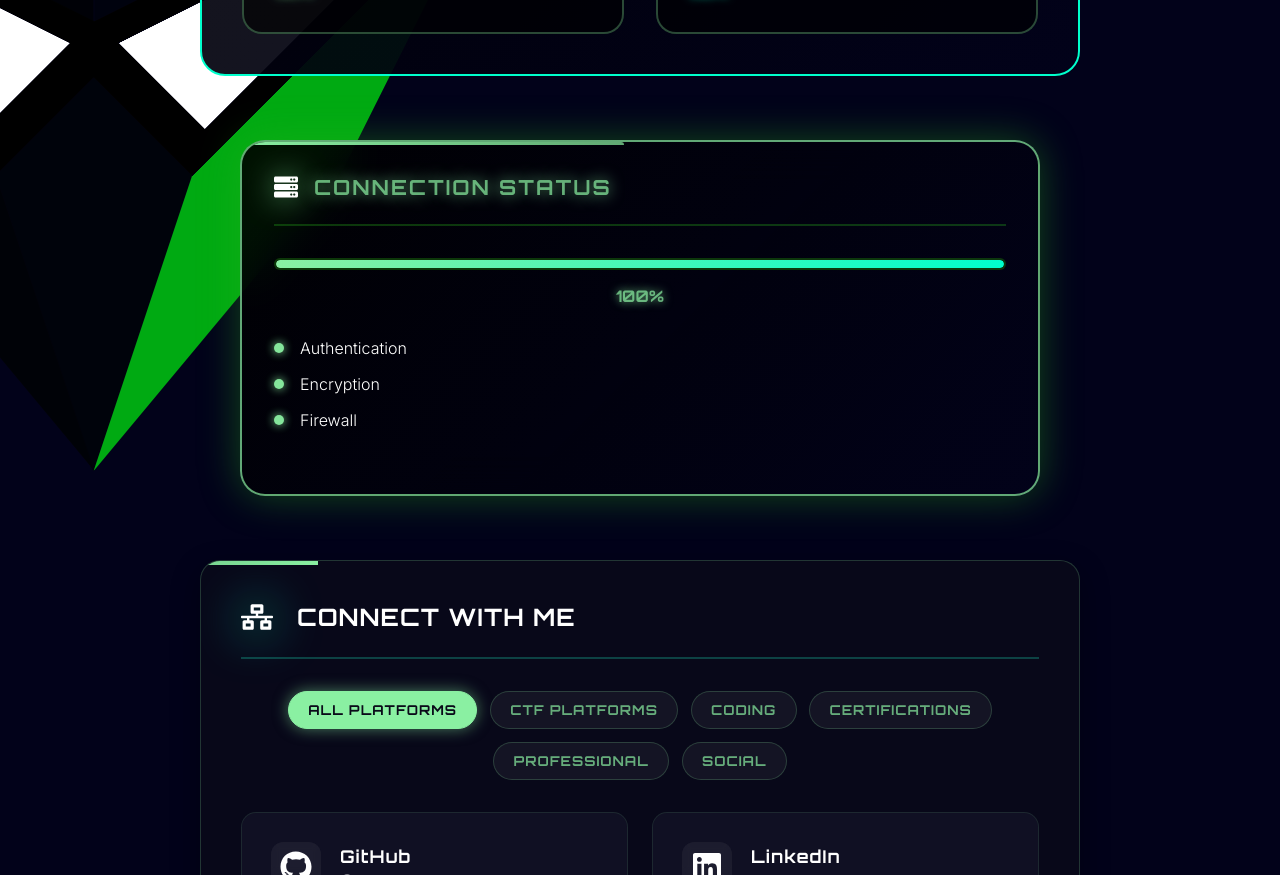
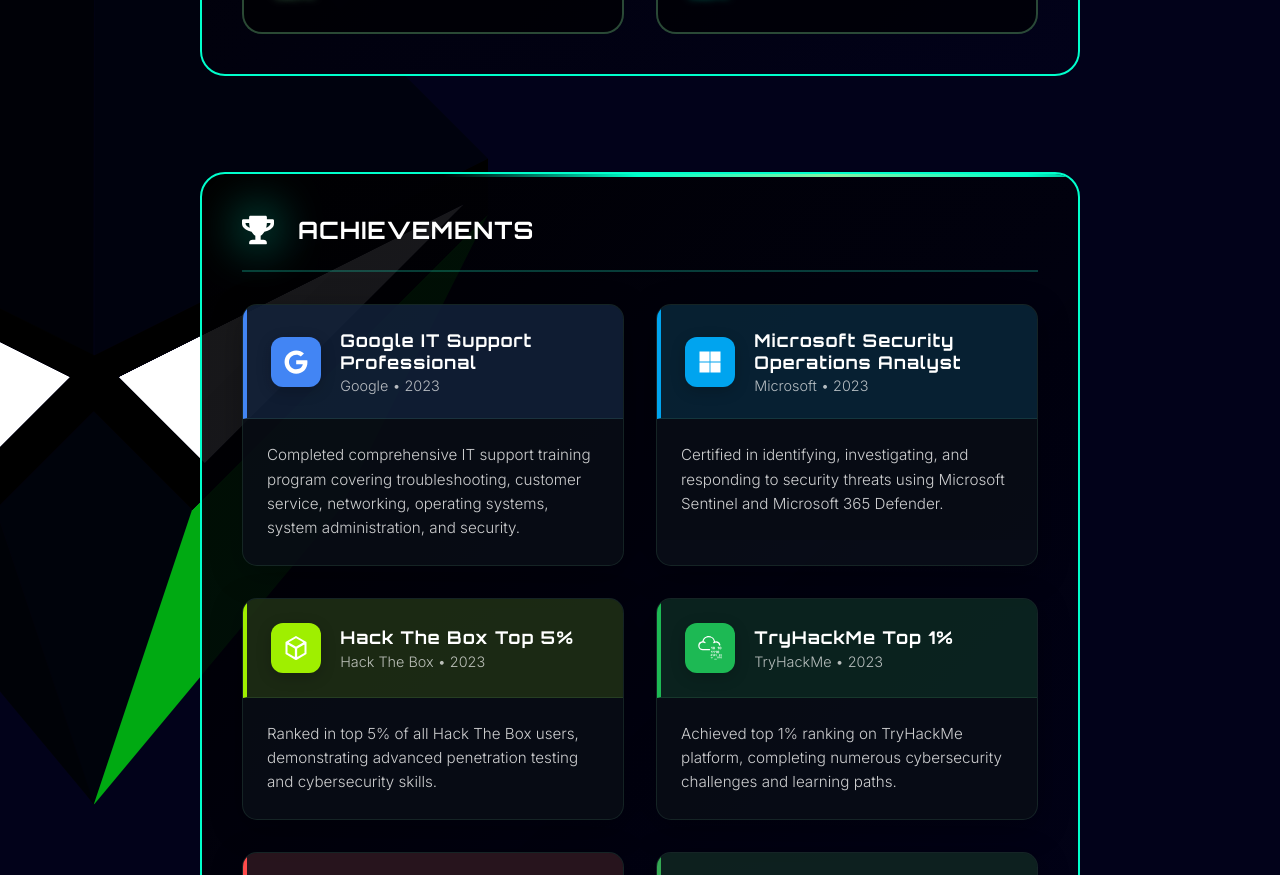
Before and after one commit to PakCyberbot/PakCyberbot.github.io, a React (Create React App) app: page / in a window 1280 px wide. Shown: the part 1925-2800 px from the top of the page. Built offline with nearby package versions, Linux system fonts and the light colour scheme; no server answers.

Commit message:
home page added achievenment boilerplate

```diff
--- a/src/components/home/home.css
+++ b/src/components/home/home.css
@@ -429,6 +429,107 @@
   text-align: center;
   font-family: 'Inter', sans-serif;
   font-weight: 400;
+}
+
+/* Achievements Section */
+.achievements-section {
+  background: linear-gradient(135deg, rgba(0, 0, 0, 0.9), rgba(2, 2, 26, 0.95));
+  border: 2px solid var(--color-sec);
+  border-radius: 25px;
+  padding: 2.5rem;
+  width: 100%;
+  max-width: 1200px;
+  margin: 2rem 0;
+  position: relative;
+  overflow: hidden;
+}
+
+.achievements-section::before {
+  content: '';
+  position: absolute;
+  top: 0;
+  left: 0;
+  right: 0;
+  height: 3px;
+  background: linear-gradient(90deg,
+    transparent,
+    var(--color-sec),
+    var(--color-pri),
+    var(--color-sec),
+    transparent);
+  animation: about-scanline 4s linear infinite;
+  z-index: 1;
+}
+
+.achievements-grid {
+  display: grid;
+  grid-template-columns: repeat(auto-fill, minmax(350px, 1fr));
+  gap: 2rem;
+  margin-top: 2rem;
+}
+
+.achievement-card {
+  background: rgba(10, 15, 25, 0.8);
+  border-radius: 15px;
+  overflow: hidden;
+  transition: all 0.3s ease;
+  border: 1px solid rgba(138, 240, 162, 0.1);
+  box-shadow: 0 8px 32px rgba(0, 0, 0, 0.3);
+}
+
+.achievement-card:hover {
+  transform: translateY(-5px);
+  box-shadow: 0 12px 40px rgba(0, 0, 0, 0.4);
+}
+
+.achievement-header {
+  padding: 1.5rem;
+  display: flex;
+  align-items: center;
+  gap: 1.2rem;
+  background: rgba(0, 0, 0, 0.2);
+  border-bottom: 1px solid rgba(138, 240, 162, 0.1);
+}
+
+.achievement-icon-wrapper {
+  width: 50px;
+  height: 50px;
+  border-radius: 12px;
+  display: flex;
+  align-items: center;
+  justify-content: center;
+  font-size: 1.5rem;
+  color: white;
+  flex-shrink: 0;
+  box-shadow: 0 4px 15px rgba(0, 0, 0, 0.2);
+}
+
+.achievement-title h3 {
+  margin: 0;
+  color: white;
+  font-size: 1.1rem;
+  font-weight: 600;
+  margin-bottom: 0.3rem;
+}
+
+.achievement-issuer {
+  color: rgba(255, 255, 255, 0.7);
+  font-size: 0.9rem;
+  display: flex;
+  align-items: center;
+  gap: 0.5rem;
+}
+
+.achievement-body {
+  padding: 1.5rem;
+  background: rgba(0, 0, 0, 0.1);
+}
+
+.achievement-body p {
+  margin: 0;
+  color: rgba(255, 255, 255, 0.8);
+  line-height: 1.6;
+  font-size: 0.95rem;
 }
 
 /* Skills Grid - Enhanced */
--- a/src/components/home/home.jsx
+++ b/src/components/home/home.jsx
@@ -1,7 +1,7 @@
 import './home.css';
 import img from '../props/hacker2.png';
 import React, { useState, useEffect } from 'react';
-import { FaGithub, FaLinkedin, FaTwitter, FaHackerrank, FaMicrosoft, FaGoogle, FaShieldAlt, FaTerminal, FaServer, FaLock, FaCode, FaSearch, FaUserSecret, FaFingerprint, FaExternalLinkAlt, FaArrowRight, FaBug, FaNetworkWired, FaClock } from 'react-icons/fa';
+import { FaGithub, FaLinkedin, FaTwitter, FaHackerrank, FaMicrosoft, FaGoogle, FaShieldAlt, FaTerminal, FaServer, FaLock, FaCode, FaSearch, FaUserSecret, FaFingerprint, FaExternalLinkAlt, FaArrowRight, FaBug, FaNetworkWired, FaClock, FaTrophy } from 'react-icons/fa';
 import { SiTryhackme, SiHackthebox, SiHackernoon } from 'react-icons/si';
 import { motion, AnimatePresence } from 'framer-motion';
 import axios from 'axios';
@@ -91,33 +91,60 @@
 ];
 
 function Home() {
-  const [ipInfo, setIpInfo] = useState(null);
-  const [connectionProgress, setConnectionProgress] = useState(0);
   const [activeCategory, setActiveCategory] = useState('all');
   const [hoveredCard, setHoveredCard] = useState(null);
   const [isMobile, setIsMobile] = useState(window.innerWidth < 768);
 
-  useEffect(() => {
-    // Make an API request to get IP address and location information
-    axios.get('http://ip-api.com/json')
-      .then(response => {
-        setIpInfo(response.data);
-        console.log(response.data);
-      })
-      .catch(error => {
-        console.error('Error fetching IP info:', error);
-      });
-
-    // Simulate system status
-    const timer = setInterval(() => {
-      setConnectionProgress(prev => {
-        if (prev >= 100) return 100;
-        return prev + 10;
-      });
-    }, 100);
-
-    return () => clearInterval(timer);
-  }, []);
+  const achievements = [
+    {
+      title: "Google IT Support Professional",
+      issuer: "Google",
+      year: 2023,
+      description: "Completed comprehensive IT support training program covering troubleshooting, customer service, networking, operating systems, system administration, and security.",
+      icon: <FaGoogle className="achievement-icon" />,
+      color: "#4285F4"
+    },
+    {
+      title: "Microsoft Security Operations Analyst",
+      issuer: "Microsoft",
+      year: 2023,
+      description: "Certified in identifying, investigating, and responding to security threats using Microsoft Sentinel and Microsoft 365 Defender.",
+      icon: <FaMicrosoft className="achievement-icon" />,
+      color: "#00A4EF"
+    },
+    {
+      title: "Hack The Box Top 5%",
+      issuer: "Hack The Box",
+      year: 2023,
+      description: "Ranked in top 5% of all Hack The Box users, demonstrating advanced penetration testing and cybersecurity skills.",
+      icon: <SiHackthebox className="achievement-icon" />,
+      color: "#9FEF00"
+    },
+    {
+      title: "TryHackMe Top 1%",
+      issuer: "TryHackMe",
+      year: 2023,
+      description: "Achieved top 1% ranking on TryHackMe platform, completing numerous cybersecurity challenges and learning paths.",
+      icon: <SiTryhackme className="achievement-icon" />,
+      color: "#1DB954"
+    },
+    {
+      title: "Certified Ethical Hacker (CEH) Practical",
+      issuer: "EC-Council",
+      year: 2023,
+      description: "Demonstrated practical skills in ethical hacking through rigorous performance-based examination.",
+      icon: <FaUserSecret className="achievement-icon" />,
+      color: "#FF4B4B"
+    },
+    {
+      title: "Google Cybersecurity Professional",
+      issuer: "Google",
+      year: 2023,
+      description: "Completed comprehensive cybersecurity training program covering security operations, network security, and incident response.",
+      icon: <FaGoogle className="achievement-icon" />,
+      color: "#34A853"
+    }
+  ];
 
   const skills = [
     { name: 'Penetration Testing', icon: FaBug, level: 95, color: 'var(--color-pri)' },
@@ -225,66 +252,44 @@
           </div>
         </div>
 
-        {/* System Status Section */}
-        <div className="system-status-section">
-          <div className="connection-status">
-            <div className="status-header">
-              <FaServer className="status-icon" />
-              <h3>CONNECTION STATUS</h3>
-            </div>
-
-            <div className="connection-details">
-              <div className="progress-container">
-                <div className="progress-bar">
-                  <div
-                    className="progress-fill"
-                    style={{ width: `${connectionProgress}%` }}
-                  ></div>
-                </div>
-                <span className="progress-text">{connectionProgress}%</span>
-              </div>
-
-              <div className="status-indicators">
-                <div className="status-item">
-                  <span className="status-dot online"></span>
-                  <span>Authentication</span>
-                </div>
-                <div className="status-item">
-                  <span className="status-dot online"></span>
-                  <span>Encryption</span>
-                </div>
-                <div className="status-item">
-                  <span className="status-dot online"></span>
-                  <span>Firewall</span>
-                </div>
-              </div>
-            </div>
+        {/* Achievements Section */}
+        <motion.div
+          className="achievements-section"
+          initial={{ opacity: 0, y: 20 }}
+          animate={{ opacity: 1, y: 0 }}
+          transition={{ duration: 0.6, delay: 0.3 }}
+        >
+          <div className="section-header">
+            <FaTrophy className="section-icon" />
+            <h2>ACHIEVEMENTS</h2>
           </div>
 
-          {ipInfo && (
-            <div className="network-info">
-              <div className="info-header">
-                <FaNetworkWired className="info-icon" />
-                <h3>NETWORK INFO</h3>
-              </div>
-
-              <div className="info-details">
-                <div className="info-row">
-                  <span className="info-label">IP Address:</span>
-                  <span className="info-value">{ipInfo.query}</span>
+          <div className="achievements-grid">
+            {achievements.map((achievement, index) => (
+              <motion.div
+                key={index}
+                className="achievement-card"
+                initial={{ opacity: 0, scale: 0.9 }}
+                animate={{ opacity: 1, scale: 1 }}
+                transition={{ duration: 0.3, delay: index * 0.1 }}
+                whileHover={{ y: -5, boxShadow: `0 10px 20px rgba(0,0,0,0.3)` }}
+              >
+                <div className="achievement-header" style={{ backgroundColor: `${achievement.color}20`, borderLeft: `4px solid ${achievement.color}` }}>
+                  <div className="achievement-icon-wrapper" style={{ backgroundColor: achievement.color }}>
+                    {achievement.icon}
+                  </div>
+                  <div className="achievement-title">
+                    <h3>{achievement.title}</h3>
+                    <div className="achievement-issuer">{achievement.issuer} • {achievement.year}</div>
+                  </div>
                 </div>
-                <div className="info-row">
-                  <span className="info-label">Location:</span>
-                  <span className="info-value">{ipInfo.city}, {ipInfo.country}</span>
+                <div className="achievement-body">
+                  <p>{achievement.description}</p>
                 </div>
-                <div className="info-row">
-                  <span className="info-label">Security:</span>
-                  <span className="status-badge online">SECURE</span>
-                </div>
-              </div>
-            </div>
-          )}
-        </div>
+              </motion.div>
+            ))}
+          </div>
+        </motion.div>
 
         {/* Enhanced Social Media Section */}
         <motion.section
```
